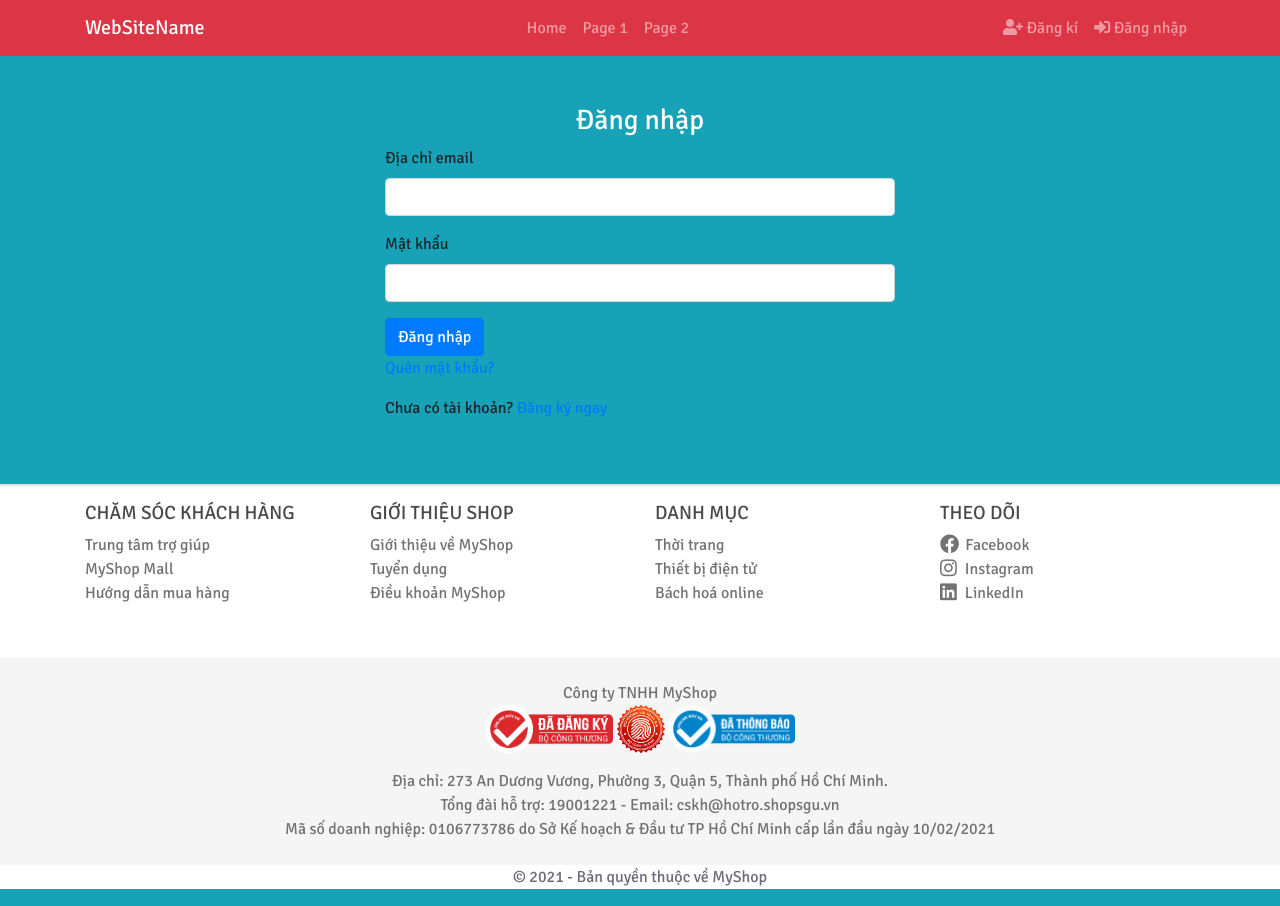
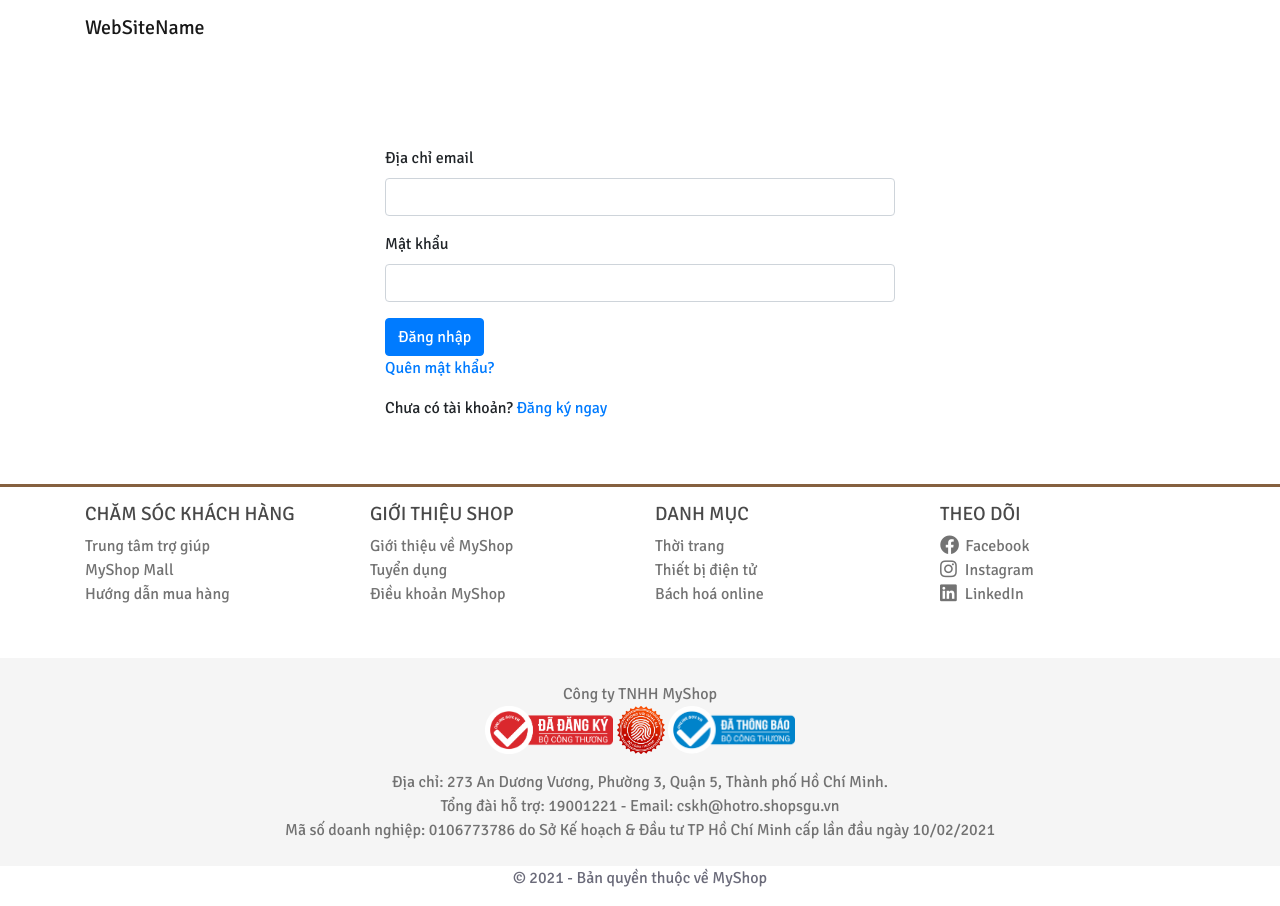
Before and after one commit to huukhuong/Web2-ThaySang, a PHP site: page /login.php in a window 1280 px wide. Run offline with PHP 8.4, Linux system fonts and the light colour scheme; some libraries are stand-ins or nearby versions.

Commit message:
thay đổi nhỏ ở tên file, css lại một số thành phần

```diff
--- a/css/login.css
+++ /dev/null
@@ -1,6 +0,0 @@
-body {
-    margin: 0;
-    padding: 0;
-    background-color: #17a2b8 !important;
-    height: 100vh !important;
-}
--- /dev/null
+++ b/css/login_register.css
@@ -0,0 +1,3 @@
+.navbar {
+    background-color: #fff !important;
+}
--- a/css/main.css
+++ b/css/main.css
@@ -1,6 +1,10 @@
 @font-face {
     src: url('../font/Signika/static/Signika-Regular.ttf');
     font-family: "Signika";
+}
+
+:root {
+    --primary-color: #85603f;
 }
 
 * {
@@ -19,7 +23,9 @@ ol, ul {
 /*  =====================================
                     HEADER
     =====================================*/
-
+.navbar {
+    background-color: var(--primary-color) !important;
+}
 
 
 /*  =====================================
@@ -29,7 +35,7 @@ ol, ul {
 .footer {
     background-color: #fff;
     padding-top: 16px;
-    border-top: 2px solid #e2e2e2;
+    border-top: 3px solid var(--primary-color);
 }
 
 .footer__heading {
--- a/header.php
+++ b/header.php
@@ -5,7 +5,7 @@
     <link rel="stylesheet" href="https://maxcdn.bootstrapcdn.com/bootstrap/4.0.0/css/bootstrap.min.css" integrity="sha384-Gn5384xqQ1aoWXA+058RXPxPg6fy4IWvTNh0E263XmFcJlSAwiGgFAW/dAiS6JXm" crossorigin="anonymous">
     <link rel="stylesheet" href="./css/main.css">
 </head>
-<nav class="navbar navbar-expand-lg navbar-dark bg-danger sticky-top">
+<nav class="navbar navbar-expand-lg navbar-dark sticky-top">
     <div class="container">
         <div class="navbar-header">
             <a class="navbar-brand" href="./index.php">WebSiteName</a>
@@ -23,12 +23,13 @@
                 <?php
                 session_start();
                 if (!isset($_SESSION['email'])) {
-                    echo '<li> <a class="nav-link" href="./register.php"> <i class="fas fa-user-plus"></i> Đăng kí </a> </li>
-                <li> <a class="nav-link" href="./login.php"> <i class="fas fa-sign-in-alt"></i> Đăng nhập </a> </li>';
+                    echo
+                    '<li> <a class="nav-link" href="./register.php?goto=register"> <i class="fas fa-user-plus"></i> Đăng ký </a> </li>
+                    <li> <a class="nav-link" href="./login.php?goto=login"> <i class="fas fa-sign-in-alt"></i> Đăng nhập </a> </li>';
                 } else {
                     echo
                     '<li> <a class="nav-link" href="#"> ' . $_SESSION['email'] . '</a> </li>
-                <li> <a class="nav-link" id="kk" href="./logout.php">Đăng xuất </a> </li>';
+                    <li> <a class="nav-link" id="kk" href="./logout.php">Đăng xuất </a> </li>';
                 }
                 ?>
             </ul>
--- /dev/null
+++ b/header_login_register.php
@@ -0,0 +1,29 @@
+<head>
+    <meta charset="UTF-8">
+    <meta name="viewport" content="width=device-width, initial-scale=1.0">
+    <link rel="stylesheet" href="./css/fontawesome-free-5.14.0-web/css/all.min.css">
+    <link rel="stylesheet" href="https://maxcdn.bootstrapcdn.com/bootstrap/4.0.0/css/bootstrap.min.css" integrity="sha384-Gn5384xqQ1aoWXA+058RXPxPg6fy4IWvTNh0E263XmFcJlSAwiGgFAW/dAiS6JXm" crossorigin="anonymous">
+    <link rel="stylesheet" href="./css/main.css">
+    <link rel="stylesheet" href="./css/login_register.css">
+</head>
+
+<nav class="navbar navbar-expand-lg navbar-light bg-light sticky-top">
+    <div class="container">
+        <div class="navbar-header">
+            <a class="navbar-brand" href="./index.php">WebSiteName</a>
+        </div>
+        <ul class="nav navbar-nav ml-auto">
+            <li class="nav-item">
+                <?php
+                if (isset($_GET['goto'])) {
+                    $type = $_GET['goto'];
+                    if ($type == 'login') {
+                        echo '<h4 style="color: #fff">Đăng nhập</h4>';
+                    } else if ($type == 'register'){
+                        echo '<h4 style="color: #fff">Đăng ký</h4>';
+                    }
+                }
+                ?>
+            </li>
+        </ul>
+</nav>
--- a/login.php
+++ b/login.php
@@ -25,11 +25,10 @@ if (isset($_POST["btn_submit"])) {
 
 <head>
     <title>Đăng nhập</title>
-    <link rel="stylesheet" href="./css/login.css">
 </head>
 
 <?php
-include("./header.php");
+include("./header_login_register.php");
 ?>
 
 <body>
--- a/register.php
+++ b/register.php
@@ -6,7 +6,7 @@
 </head>
 
 <?php
-include("./header.php");
+include("./header_login_register.php");
 ?>
 
 <body>
```
